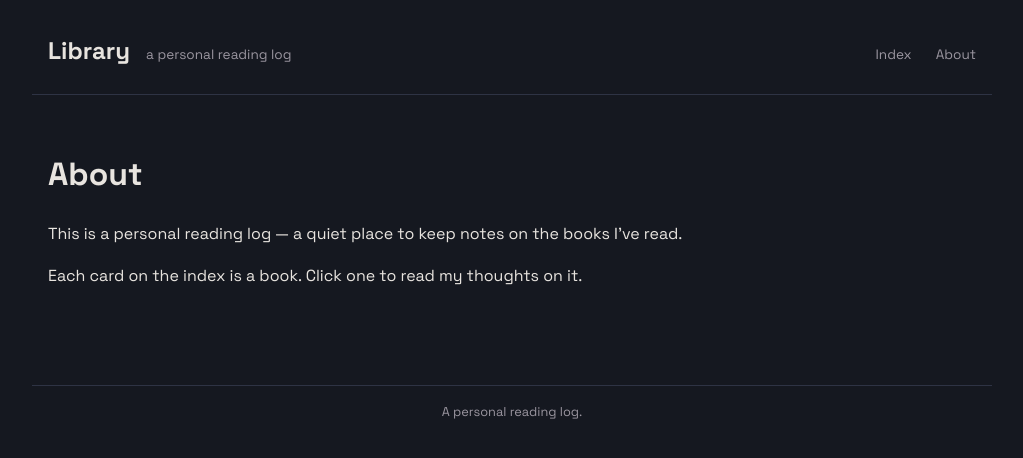
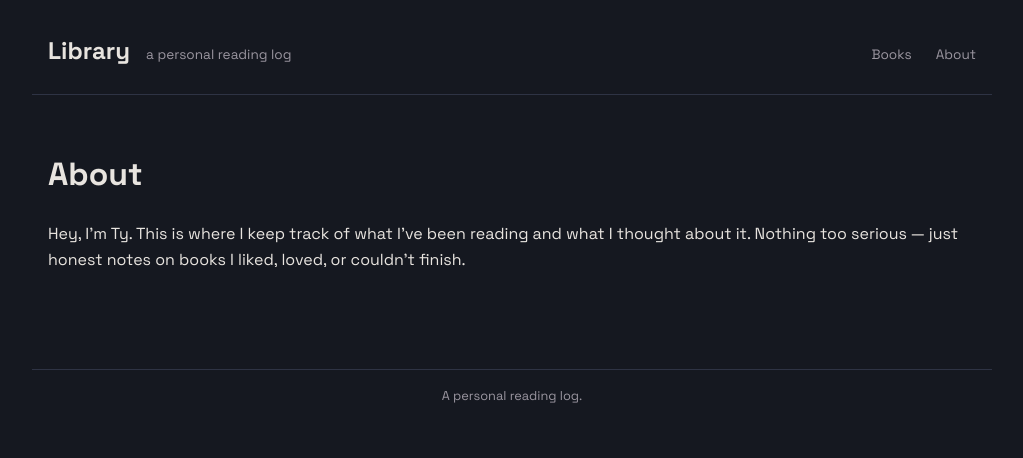
Before and after one commit to tymatcha/bookblog, a Jekyll site: the page built from about.md, in a window 1280 px wide. Shown: the top 458 px of the page, without its empty margins (128-1151 px from the left). Built offline with Jekyll 4.4.1, drawn with Linux system fonts in a browser that asks for light colours.

Commit message:
Rename Index to Books in nav, update About page with Ty's name
Co-Authored-By: Claude Opus 4.6 <noreply@anthropic.com>

```diff
--- a/_layouts/default.html
+++ b/_layouts/default.html
@@ -15,7 +15,7 @@
     <a href="{{ '/' | relative_url }}" class="site-title">{{ site.title }}</a>
     <div class="site-dateline">a personal reading log</div>
     <nav class="site-nav">
-      <a href="{{ '/' | relative_url }}">Index</a>
+      <a href="{{ '/' | relative_url }}">Books</a>
       <a href="{{ '/about/' | relative_url }}">About</a>
     </nav>
   </header>
--- a/about.md
+++ b/about.md
@@ -6,6 +6,4 @@ permalink: /about/
 
 # About
 
-This is a personal reading log — a quiet place to keep notes on the books I've read.
-
-Each card on the index is a book. Click one to read my thoughts on it.
+Hey, I'm Ty. This is where I keep track of what I've been reading and what I thought about it. Nothing too serious — just honest notes on books I liked, loved, or couldn't finish.
```
